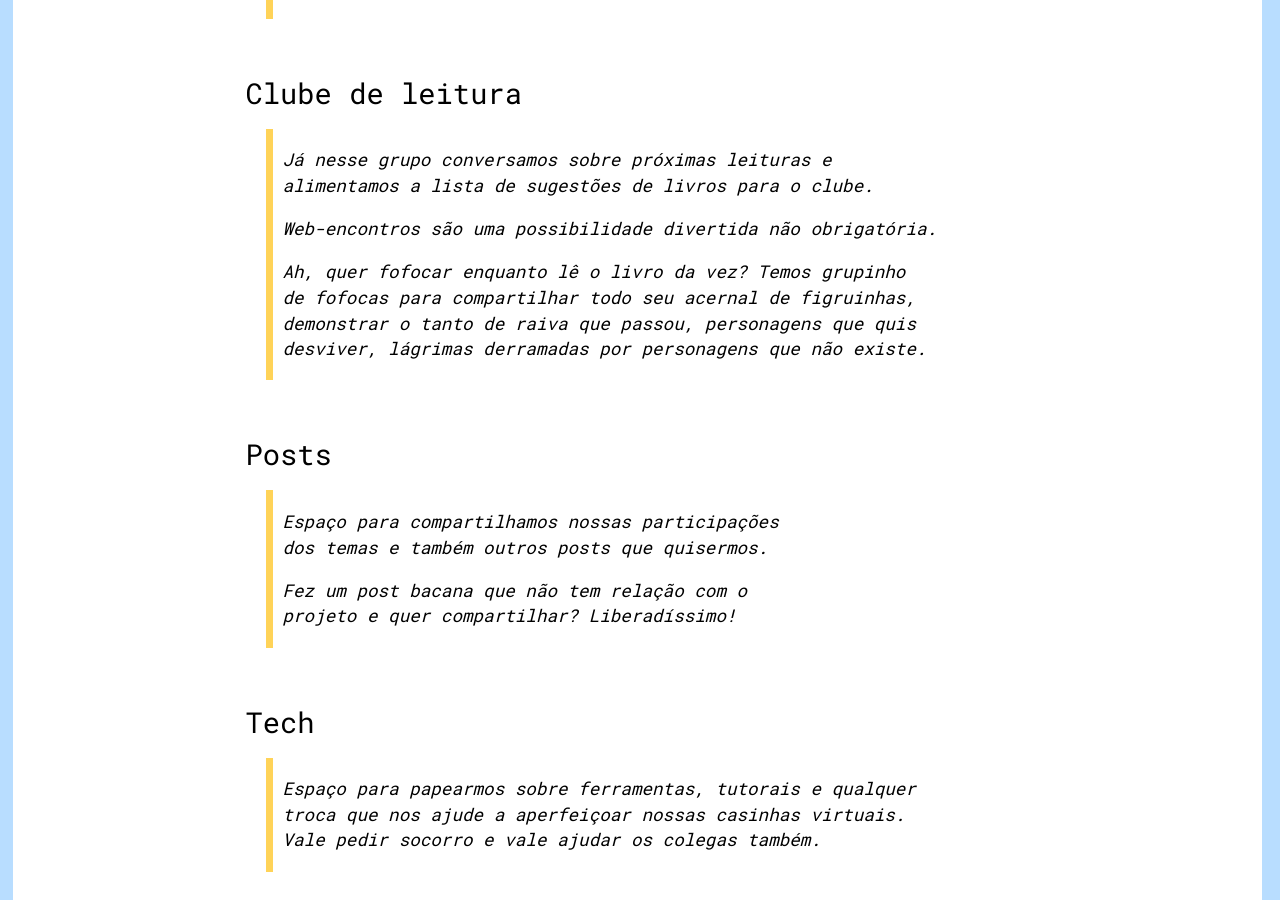
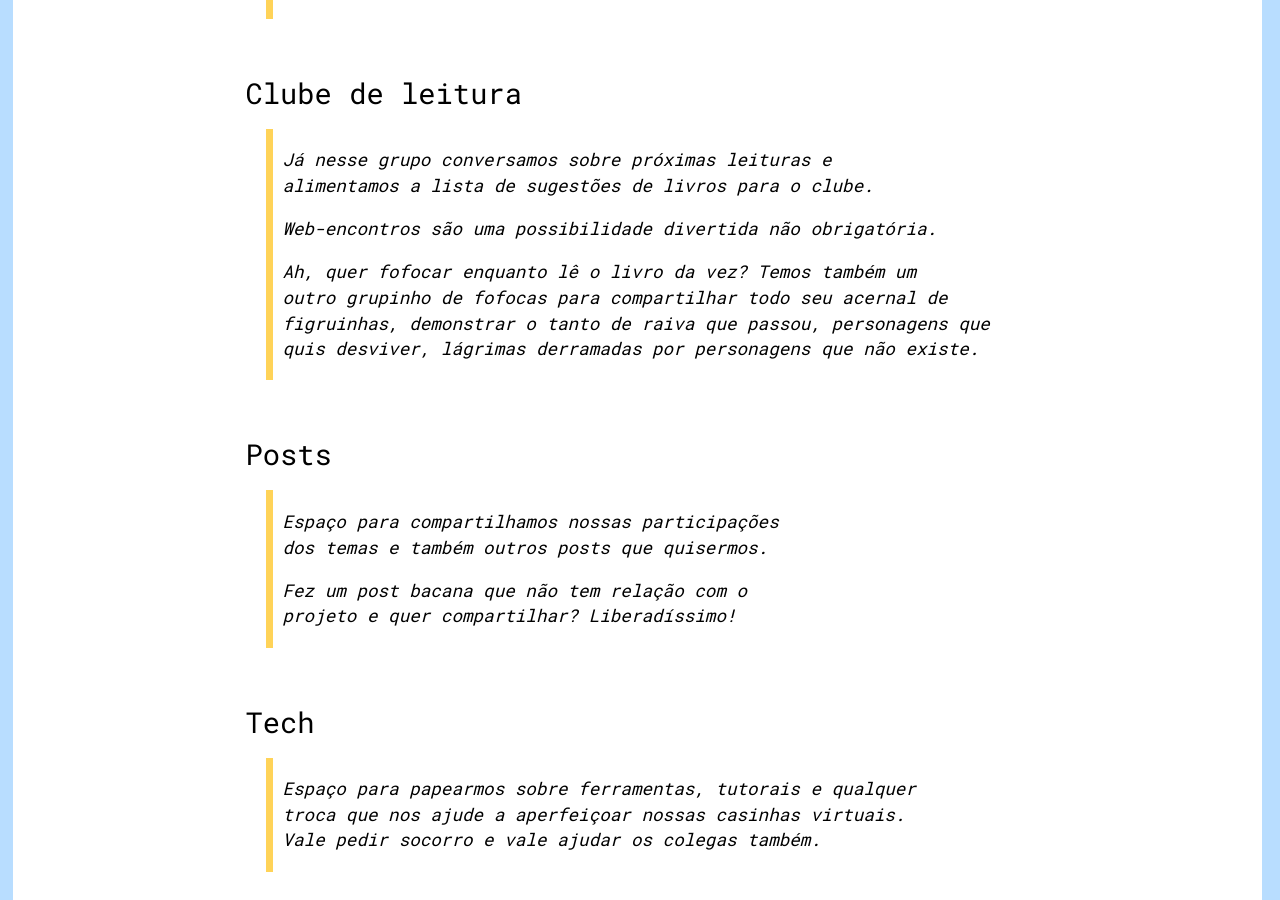
Before and after one commit to bamoretti/entreblogs, a Jekyll site: the page built from no-whatsapp.md, in a window 1280 px wide and 900 px high, scrolled down 1312 px. Built offline with Jekyll 4.4.1, drawn with Linux system fonts in a browser that asks for light colours; comment, search, counter and statistics services are not loaded.

Commit message:
Update no-whatsapp.md

```diff
--- a/no-whatsapp.md
+++ b/no-whatsapp.md
@@ -26,7 +26,7 @@ Escolha o que melhor se adequa a ele.</blockquote>
 >
 > Web-encontros são uma possibilidade divertida não obrigatória.
 >
-> Ah, quer fofocar enquanto lê o livro da vez? Temos grupinho de fofocas para compartilhar todo seu acernal de figruinhas, demonstrar o tanto de raiva que passou, personagens que quis desviver, lágrimas derramadas por personagens que não existe.
+> Ah, quer fofocar enquanto lê o livro da vez? Temos também um outro grupinho de fofocas para compartilhar todo seu acernal de figruinhas, demonstrar o tanto de raiva que passou, personagens que quis desviver, lágrimas derramadas por personagens que não existe.
 
 <h4>Posts</h4>
 > Espaço para compartilhamos nossas participações dos temas e também outros posts que quisermos.
```
